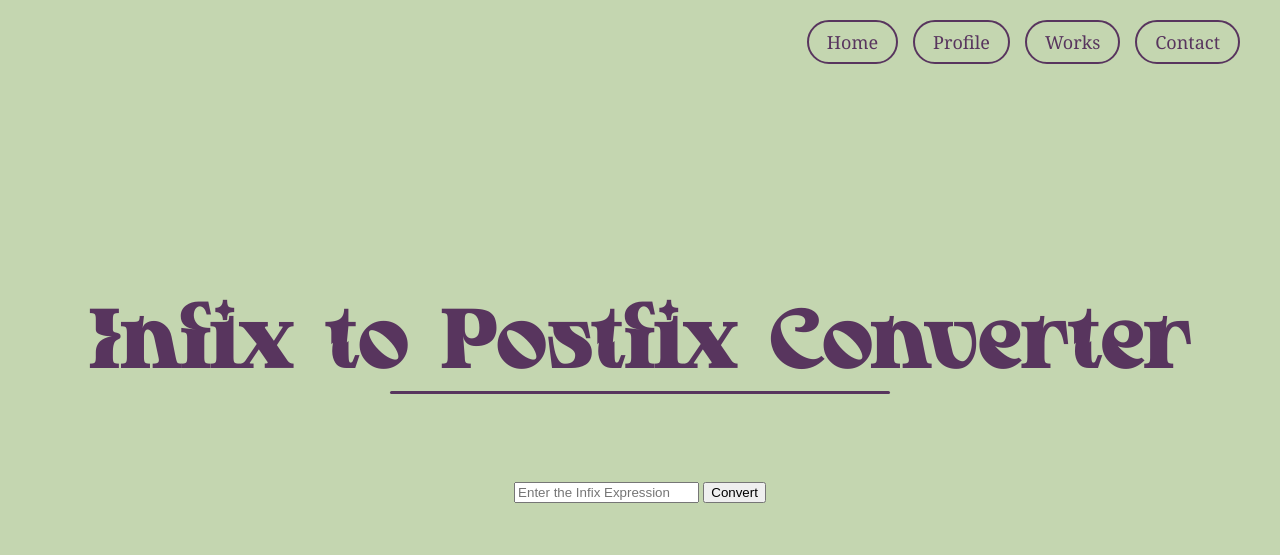
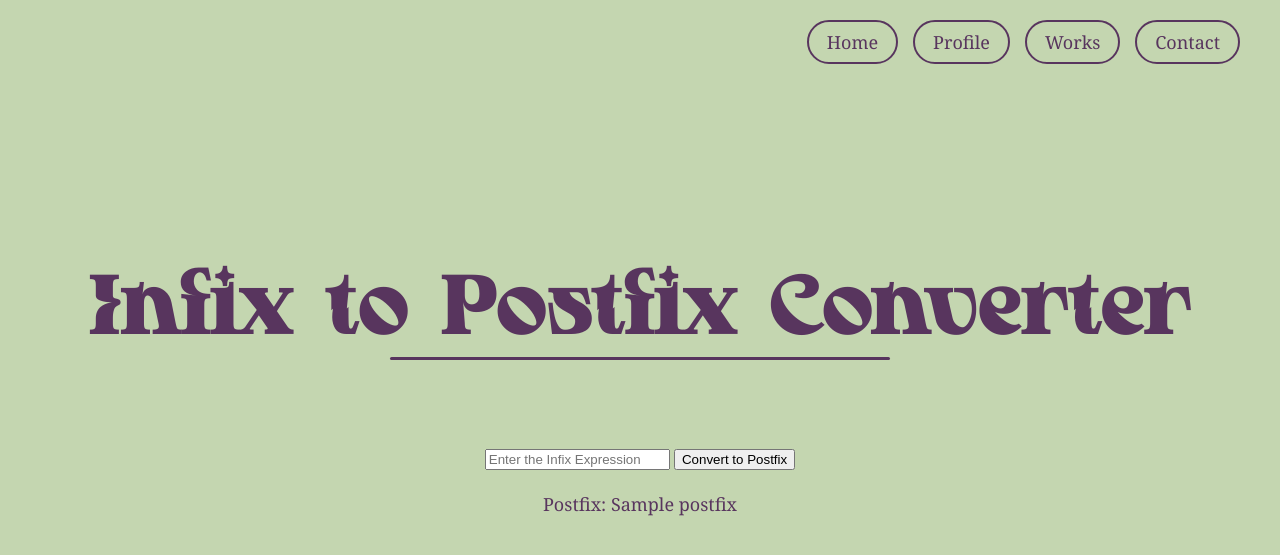
Before and after one commit to Babbsrey22/personal_webfolio, a Flask app: template templates/infixtopostfix.html in a window 1280 px wide. Shown: the top 555 px of the page. Run offline with Flask 3, Linux system fonts and the light colour scheme; the template is opened without the code that fills it: most values are stand-ins (such as "Sample title", 1, 10 or a date in 2020).

Commit message:
Working code for infix-postfix converter

```diff
--- a/app.py
+++ b/app.py
@@ -1,4 +1,5 @@
 from flask import Flask, render_template, request
+import re
 
 app = Flask(__name__)
 
@@ -37,14 +38,42 @@ def area_of_a_triangle():
             area = "Invalid input. Please enter a valid number ~"
     return render_template('areaofatriangle.html', area=area)
 
+# -------------INFIX-POSTFIX CONVERTERRRR
+def infix_converter(exp):
+    exp = re.sub(r"([+\-*/^()])", r" \1 ", exp)
+    exp = exp.strip()
+    precedence = {'+': 1, '-': 1, '*': 2, '/': 2, '^': 3}
+    stack = []
+    result = []
+
+    for ch in exp.split():
+        if ch.isalnum(): # operator
+            result.append(ch)
+        elif ch == '(':
+            stack.append(ch)
+        elif ch == ')':
+            while stack and stack[-1] != '(':
+                result.append(stack.pop())
+            stack.pop()
+        else:
+            while (stack and stack[-1] != '(' and precedence.get(ch, 0) <= precedence.get(stack[-1], 0)):
+                result.append(stack.pop())
+            stack.append(ch)
+
+    while stack:
+        result.append(stack.pop())
+    return ' '.join(result)
+
 @app.route('/infixtopostfix', methods=['GET', 'POST'])
 def infix_to_postfix():
     postfix = None
-    if request.method == "POST": # temporary placeholder
+    if request.method == "POST":
         try:
-            pass
+            infix = request.form.get('infix', '')
+            postfix = infix_converter(infix)
         except:
-            pass
+            postfix = "Invalid expression."
+    return render_template('infixtopostfix.html', postfix=postfix)
 
 if __name__ == "__main__":
     app.run(debug=True)
--- a/templates/infixtopostfix.html
+++ b/templates/infixtopostfix.html
@@ -19,9 +19,19 @@
         </ul>
     </nav>
 
-    <section id="infixtopostfix" class="section"> <!-- THIS IS IMPORTANT TO MATCH FORMAT OF MAIN !! -->
+    <section id="infixtopostfix" class="section">
         <h1 id="section-title">Infix to Postfix Converter</h1>
         <form method="POST" style="text-align: center; margin-top: 20px;">
-            <input type="number" step="any" name="infix" placeholder="Enter the Infix Expression" required>
-            <button type="submit">Convert</button>
+            <input type="text" step="any" name="infix" placeholder="Enter the Infix Expression" required>
+            <button type="submit">Convert to Postfix</button>
         </form>
+
+        {% if postfix %}
+        <p style="text-align: center; margin-top: 20px;">
+            Postfix: {{ postfix }}
+        </p>
+        {% endif %}
+
+    </section>
+</body>
+</html>
```
